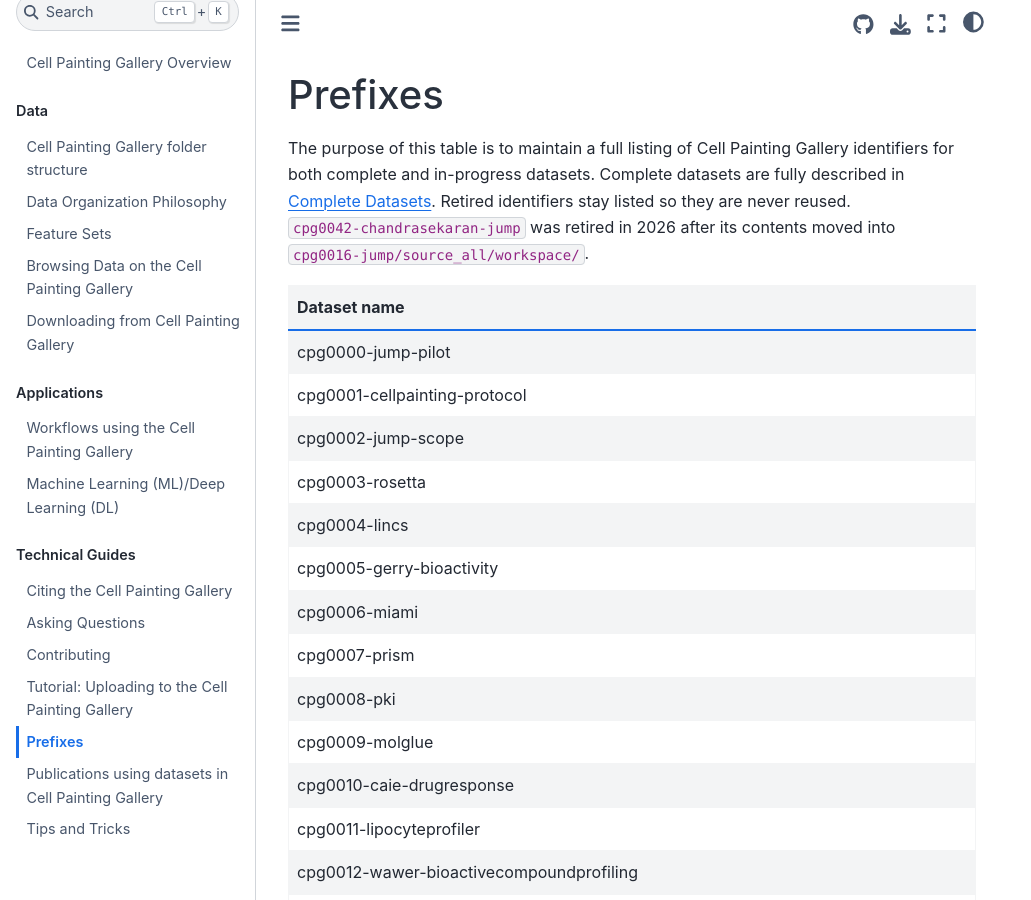
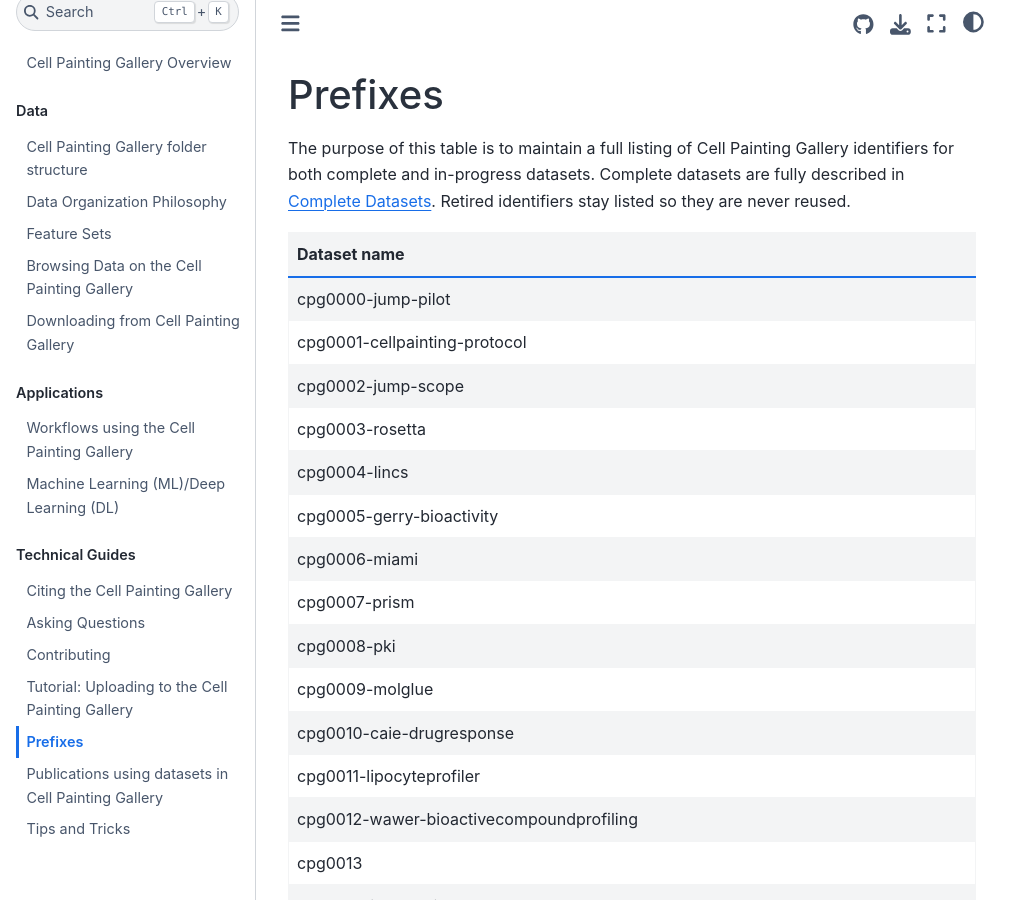
Before and after one commit to broadinstitute/cellpainting-gallery, a Jupyter Book: the page built from documentation/prefixes.md, in a window 1280 px wide and 900 px high. Shown: the whole window, without its empty margins (0-1031 px from the left). Built offline with Jupyter Book 1.0.4 settings and Sphinx 7.4.7 and the Sphinx Book theme 1.1.4, drawn with Linux system fonts in a browser that asks for light colours; pages that are not in the unit, such as notebooks, are missing from menus; some of the changed text lies outside the part shown.

Commit message:
consistency with previous retired prefixes
Updated the identifier for retired dataset cpg0042.

```diff
--- a/documentation/prefixes.md
+++ b/documentation/prefixes.md
@@ -3,7 +3,6 @@
 The purpose of this table is to maintain a full listing of Cell Painting Gallery identifiers for both complete and in-progress datasets.
 Complete datasets are fully described in [Complete Datasets](complete_datasets.md).
 Retired identifiers stay listed so they are never reused.
-`cpg0042-chandrasekaran-jump` was retired in 2026 after its contents moved into `cpg0016-jump/source_all/workspace/`.
 
 | Dataset name                             |
 |------------------------------------------|
@@ -49,7 +48,7 @@
 | cpg0039-garcia-fossa-livecellpainting    |
 | cpg0040-garcia-fossa-AgNP                |
 | cpg0041-pccma                            |
-| cpg0042-chandrasekaran-jump (retired)    |
+| cpg0042                                  |
 | cpg0043-segmentation                     |
 | cpg0044-uhler-multicells                 |
 | cpg0045-ncats-mito                       |
```
